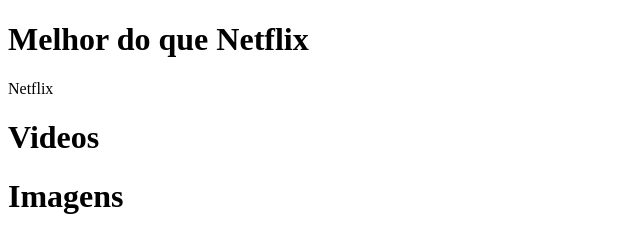
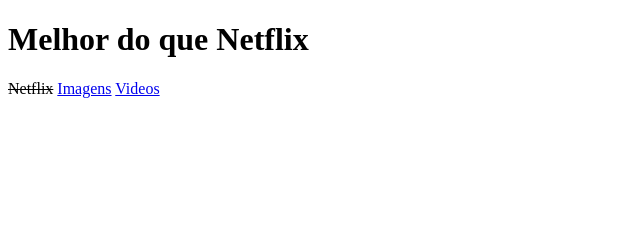
Before and after one commit to claudiojean/aula, a plain HTML site: page index.html in a window 1280 px wide. Shown: the whole page, without its empty margins (0-640 px from the left). Drawn offline with Linux system fonts and the light colour scheme.

Commit message:
Update index.html

```diff
--- a/index.html
+++ b/index.html
@@ -3,12 +3,12 @@
 <head>
     <meta charset="UTF-8">
     <meta name="viewport" content="width=device-width, initial-scale=1.0">
-    <title>Document</title>
+    <title>Netflix não</title>
 </head>
 <body>
     <h1>Melhor do que Netflix</h1>
-    <p>Netflix</p>
-    <h1>Videos</h1>
-    <h1>Imagens</h1>
+    <del>Netflix</del>
+    <a href="Imagens.html">Imagens</a>
+    <a href="Videos.html">Videos</a>
 </body>
 </html>
```
